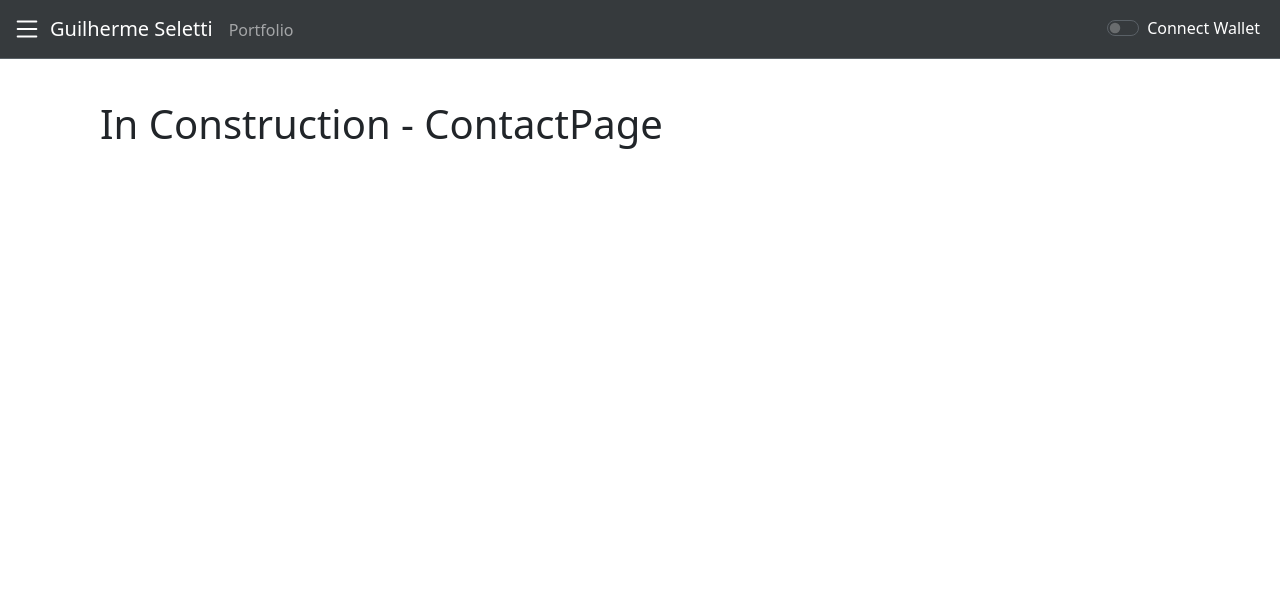
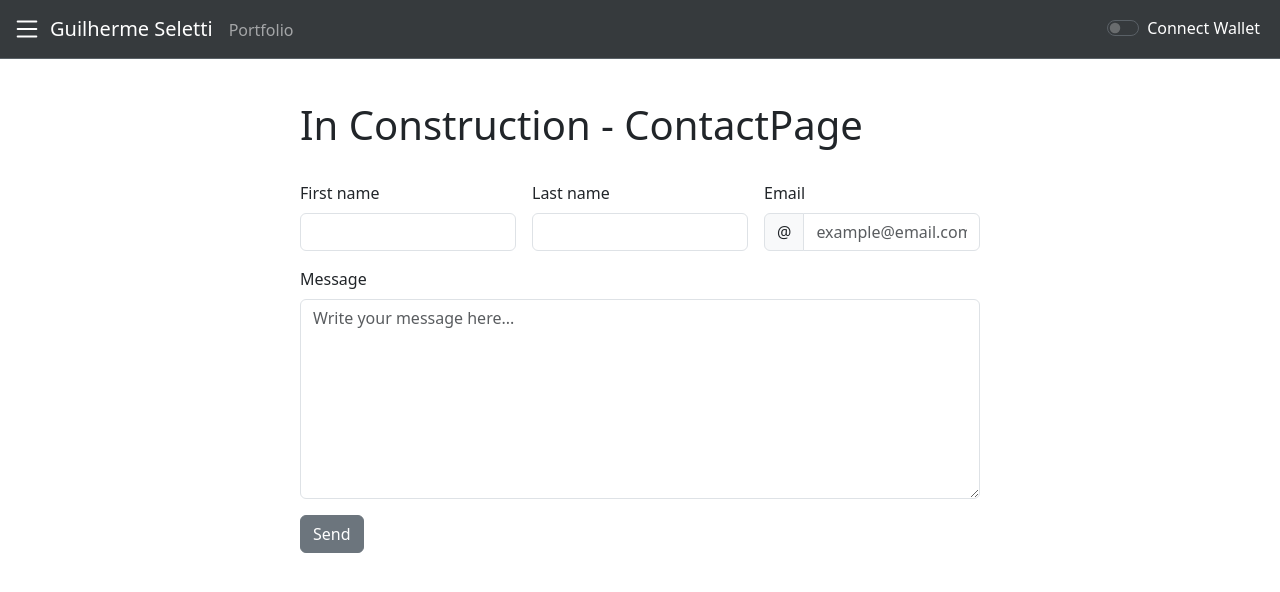
Before and after one commit to gponti-s/hardhat-Simple-Project, a React (Create React App) app in the folder frontend/: page /contact in a window 1280 px wide. Shown: the top 592 px of the page. Built offline with nearby package versions, Linux system fonts and the light colour scheme.

Commit message:
Frontend_Form_StyleUpdate

```diff
--- a/frontend/src/App.js
+++ b/frontend/src/App.js
@@ -1,4 +1,4 @@
-import React, {useState} from "react";
+import React, { useState } from "react";
 //import {ethers} from 'ethers'
 //import Lock from './artifacts/contracts/Lock.sol/Lock.json';
 import { AllRoutes } from "./components/AllRoutes";
@@ -7,30 +7,27 @@ import { BrowserRouter } from "react-router-dom";
 import { AboutPage } from "./pages/AboutPage";
 import { ArticlesPage } from "./pages/ArticlesPage";
 import { ContactPage } from "./pages/ContactPage";
-import { ProjectPage } from "./pages/ProjectPage"
-
+import { ProjectPage } from "./pages/ProjectPage";
 
 function App() {
   const allRoutes = [
-    { name: 'About', path: '/', element: <AboutPage /> },
-    { name: 'Articles', path: '/articles', element: <ArticlesPage /> },
-    { name: 'Project', path: '/project', element: <ProjectPage /> },
-    { name: 'Contact', path: '/contact', element: <ContactPage />  }
-
+    { name: "About", path: "/", element: <AboutPage /> },
+    { name: "Articles", path: "/articles", element: <ArticlesPage /> },
+    { name: "Project", path: "/project", element: <ProjectPage /> },
+    { name: "Contact", path: "/contact", element: <ContactPage /> },
   ];
   const [isMenuVisible, setMenuVisible] = useState(false);
 
   return (
     <BrowserRouter>
       <div className="app-container">
-        <div className="head-container">
-        <Navbar allRoutes={allRoutes} isMenuVisible={isMenuVisible} setMenuVisible={setMenuVisible}/>
-        </div>
-        <div className={isMenuVisible === false ? "content-container bg-body" : "content-container bg-dark bg-opacity-50"}
-        style={{padding:"100px",  height:"100vh"} }>
-        <AllRoutes
-        allRoutes={allRoutes}
+        <Navbar
+          allRoutes={allRoutes}
+          isMenuVisible={isMenuVisible}
+          setMenuVisible={setMenuVisible}
         />
+        <div className={`content-container ${isMenuVisible ? "backdrop" : ""}`}>
+          <AllRoutes allRoutes={allRoutes} />
         </div>
       </div>
     </BrowserRouter>
--- a/frontend/src/Components/Navbar.js
+++ b/frontend/src/Components/Navbar.js
@@ -1,6 +1,8 @@
+import { useState } from "react";
 import Offcanvas from "./Offcanvas";
 
 function Navbar({ allRoutes, isMenuVisible, setMenuVisible }) {
+  let [isWalletConnectedSwitch, setWalletConnectedSwitch] = useState(false); //TO DO: get this state from ether
 
   function toggleMenu() {
     setMenuVisible(!isMenuVisible);
@@ -30,20 +32,23 @@ function Navbar({ allRoutes, isMenuVisible, setMenuVisible }) {
         </svg>
 
         <div className=" me-auto mb-2 mb-lg-0">
-          <span class="navbar-brand" style={{ color: "white" }}>
+          <span className="navbar-brand" style={{ color: "white" }}>
             Guilherme Seletti
           </span>
           <span className="navbar-text">Portfolio</span>
         </div>
         <div className="form-check form-switch d-flex">
           <input
-            class="form-check-input me-2"
+            className="form-check-input me-2"
             type="checkbox"
             id="flexSwitchCheckDefault"
             style={{ margin: "auto" }}
+            onClick={() => {
+              console.log("Checkbox clicked");
+              setWalletConnectedSwitch(!isWalletConnectedSwitch);
+            }}
           />
-          <span className="navbar-text me-2" style={{ color: "white" }}>
-            Connect Wallet
+          <span className="navbar-text me-2" style={{ color: "white" }}>{isWalletConnectedSwitch ? "Wallet Connected" : "Connect Wallet"}
           </span>
         </div>
       </div>
--- a/frontend/src/Pages/ContactPage.js
+++ b/frontend/src/Pages/ContactPage.js
@@ -1,7 +1,77 @@
 export const ContactPage = () => {
-    return (
-        <div className="viewport">
-            <h1 >In Construction - ContactPage</h1>
+  return (
+    <div className="contactPage">
+      <h1>In Construction - ContactPage</h1>
+      <br></br>
+      <form className="row g-3 needs-validation" novalidate>
+        <div className="col-md-4">
+          <label for="validationFirstName" className="form-label">
+            First name
+          </label>
+          <input
+            type="text"
+            className="form-control"
+            id="validationFirstName"
+            required
+          />
+          <div className="invalid-feedback">Looks good!</div>
         </div>
-    );
-}
+        <div className="col-md-4">
+          <label for="validationLastName" className="form-label">
+            Last name
+          </label>
+          <input
+            type="text"
+            className="form-control"
+            id="validationLastName"
+            required
+          />
+          <div className="invalid-feedback">Looks good!</div>
+        </div>
+        <div className="col-md-4">
+          <label for="validationEmail" className="form-label">
+            Email
+          </label>
+          <div className="input-group has-validation">
+            <span className="input-group-text" id="inputGroupPrepend">
+              @
+            </span>
+            <input
+              type="text"
+              className="form-control"
+              id="validationEmail"
+              aria-describedby="inputGroupPrepend"
+              placeholder="example@email.com"
+              required
+            />
+            <div className="invalid-feedback">Please enter an email.</div>
+          </div>
+        </div>
+        <br></br>
+        <div className="">
+          <label for="validationMessage" className="form-label">
+            Message
+          </label>
+          <div className="input-group has-validation">
+            <textarea
+              className="form-control"
+              type="text"
+              placeholder="Write your message here..."
+              id="validationMessage"
+              aria-describedby="inputGroupPrepend"
+              required
+              style={{ height: "200px" }}
+            ></textarea>
+            <div className="invalid-feedback">Please enter an message.</div>
+          </div>
+        </div>
+        <br></br>
+        <div className="col-auto">
+          <button type="submit" className="btn btn-secondary">
+            Send
+          </button>
+        </div>
+      </form>
+    </div>
+  );
+};
--- a/frontend/src/Style.css
+++ b/frontend/src/Style.css
@@ -1,76 +1,27 @@
 /*
-.app-container{
-  display: grid;
-  grid-template-columns: 1fr;
-  grid-template-rows: 50px;
-  height: 100Vh;
-}
-
-.head-container {
-  text-align:center;
-  background-color: gray;
-  padding: 15px;
-  position: sticky;
-  top: 0;
-}
-
-.content-container {
-  display: inline-grid;
-  gap: 1rem;
-  grid-template-columns: 200px repeat(3, 1fr);
-}
-
 .mainview {
   grid-column: span 3;
   text-align: justify;
   background-color: lightcoral;
   padding:15px;
 }
+*/
 
-
-.sidebar {
-  text-align: justify;
-  background: lightgray;
-  color: black;
-  padding: 15px;
+.content-container {
+  padding: 100px; /* Adjust padding as needed */
+  height: 100%; /* Adjust height as needed */
 }
 
-.visible {
-  width: 250px;
+.backdrop {
+  position: fixed;
+  top: 0;
+  left: 0;
+  width: 100%;
+  height: 100%;
+  background-color: rgba(0, 0, 0, 0.5); /* Semi-transparent black */
+  z-index: 1000; /* Ensure the backdrop covers other elements */
 }
 
-.active {
-  background-color: lightblue;
+.contactPage{
+  padding: 1px 200px 20px 200px;
 }
-
-nav {
-  display: flex;
-}
-
-nav ul{
-  list-style: none;
-}
-
-nav ul li{
-  list-style: none;
-  background-color: red;
-}
-nav ul li a{
-  display:block;
-  text-decoration: none;
-  color: blue;
-  padding: 0.5rem;
-}
-
-nav ul li a:not(.active):hover{
-  background-color: bisque;
-}
-
-.circular-image{
-  border-radius: 50%;
-  margin: 10px;
-  -webkit-box-shadow: 2px 2px 5px 0px rgba(0, 0, 0, 1);
-  -moz-box-shadow: 2px 2px 5px 0px rgba(0, 0, 0, 1);
-  box-shadow: 2px 2px 5px 0px rgba(0, 0, 0, 1);
-}
-*/
```
Also changed, not shown: frontend/src/Components/Card.js.
